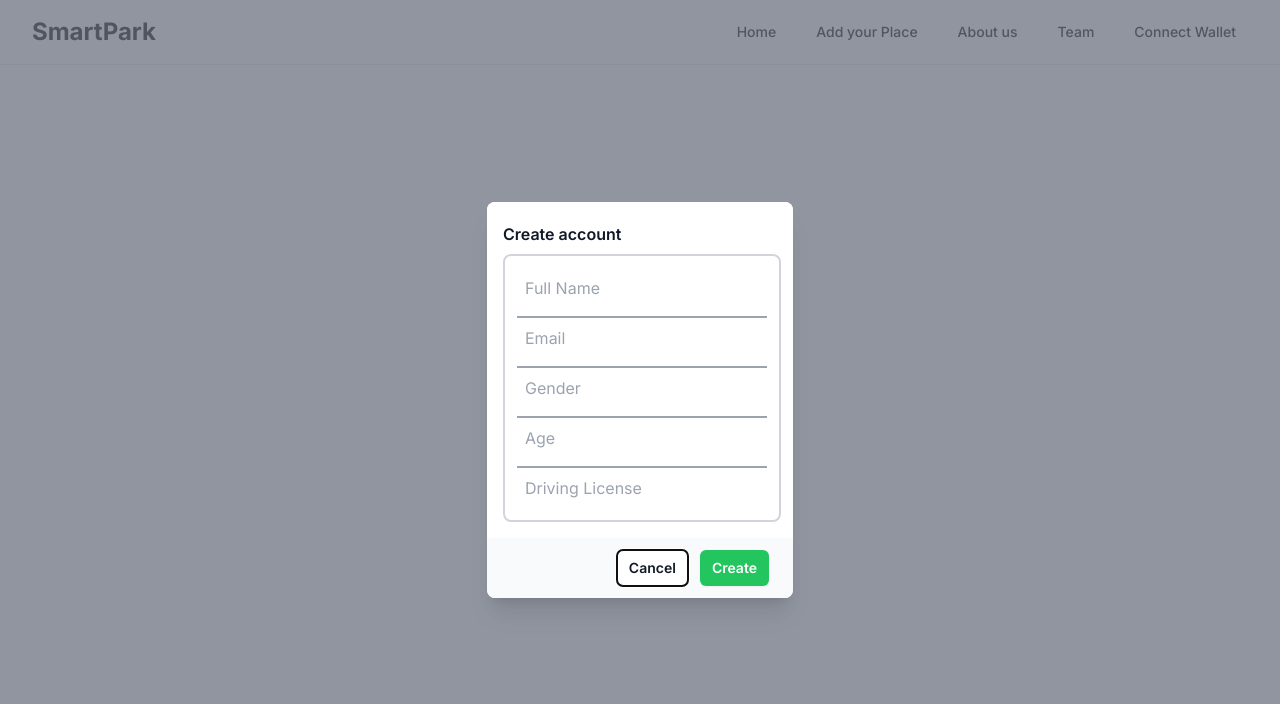
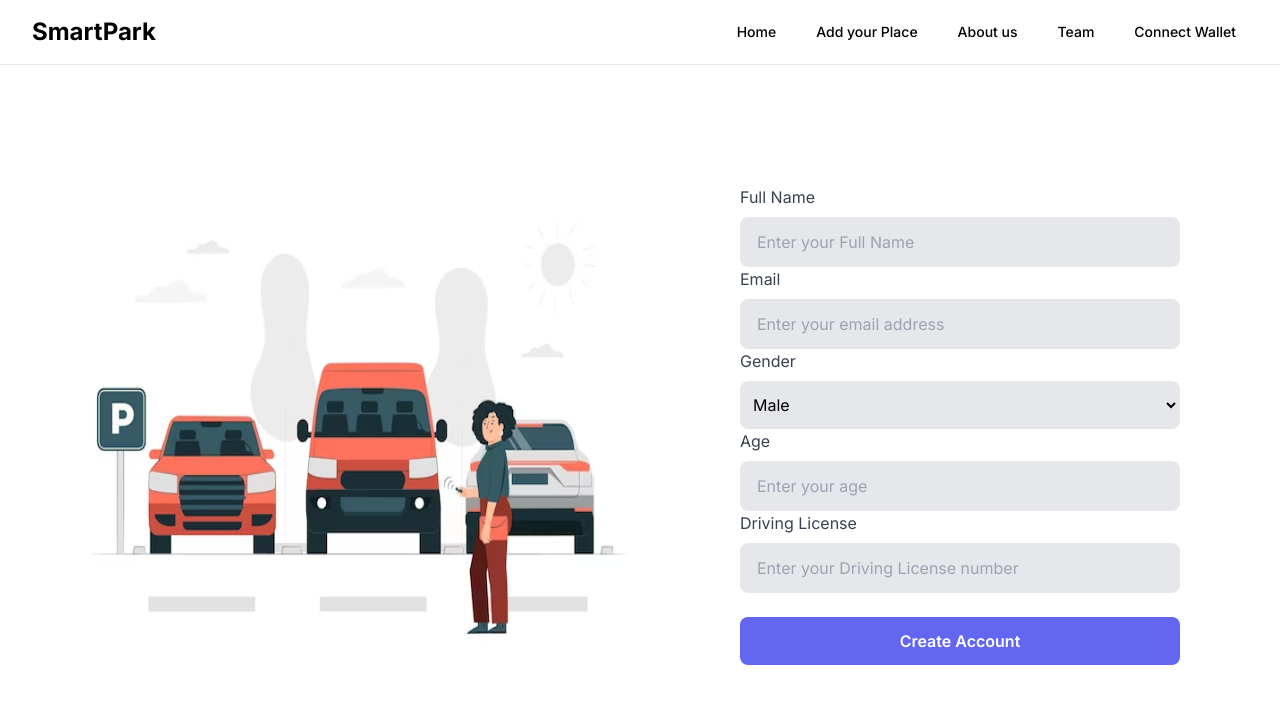
Before and after one commit to Hemanthbugata/SmartPark, a Next.js app: page /signup in a window 1280 px wide. Shown: the top 704 px of the page. Built offline with nearby package versions, Linux system fonts and the light colour scheme.

Commit message:
improvement: navbar and /signup

```diff
--- a/package.json
+++ b/package.json
@@ -17,6 +17,7 @@
     "@types/react": "18.2.21",
     "@types/react-dom": "18.2.7",
     "autoprefixer": "10.4.15",
+    "bufferutil": "^4.0.7",
     "eslint": "8.48.0",
     "eslint-config-next": "13.4.19",
     "next": "13.4.19",
@@ -25,6 +26,7 @@
     "react-dom": "18.2.0",
     "tailwindcss": "3.3.3",
     "typescript": "5.2.2",
+    "utf-8-validate": "^6.0.3",
     "web3": "^4.1.2",
     "web3.storage": "^4.5.5"
   }
--- /dev/null
+++ b/src/app/bookings/page.tsx
@@ -0,0 +1,9 @@
+import React from 'react'
+
+export default function Page() {
+  return (
+    <>
+        <div></div>
+    </>
+  )
+}
--- a/src/app/components/Navbar.tsx
+++ b/src/app/components/Navbar.tsx
@@ -1,6 +1,8 @@
 "use client";
 import { Disclosure, Menu, Transition } from "@headlessui/react";
 import { Bars3Icon, BellIcon, XMarkIcon } from "@heroicons/react/24/outline";
+import { Fragment } from "react";
+import { ChevronDownIcon } from "@heroicons/react/20/solid";
 import { usePathname } from "next/navigation";
 import Link from "next/link";
 import { useWallet } from "../context/WalletContext";
@@ -70,18 +72,129 @@ export default function Navbar() {
                       </Link>
                     ))}
                     {/* Connect metamask wallet */}
-                    <Link href="/signup">
+                    {/* <Link href="/signup"> */}
                       <button
                         className=" hover:bg-gray-700 hover:text-white
                           rounded-md px-3 py-2 text-sm font-medium"
                         onClick={connectWalletHandler}
                       >
-                        {currentAccount
-                          ? "Connected to: " + currentAccount
-                          : "Connect Wallet"}
+                        {currentAccount ? (
+                          <>
+                            <Menu
+                              as="div"
+                              className="relative inline-block text-left"
+                            >
+                              <div>
+                                <Menu.Button className="inline-flex w-full justify-center gap-x-1.5 ">
+                                  Profile
+                                  <svg
+                                    xmlns="http://www.w3.org/2000/svg"
+                                    fill="none"
+                                    viewBox="0 0 24 24"
+                                    strokeWidth="1.5"
+                                    stroke="currentColor"
+                                    className="w-6 h-6"
+                                  >
+                                    <path
+                                      strokeLinecap="round"
+                                      strokeLinejoin="round"
+                                      d="M17.982 18.725A7.488 7.488 0 0012 15.75a7.488 7.488 0 00-5.982 2.975m11.963 0a9 9 0 10-11.963 0m11.963 0A8.966 8.966 0 0112 21a8.966 8.966 0 01-5.982-2.275M15 9.75a3 3 0 11-6 0 3 3 0 016 0z"
+                                    />
+                                  </svg>
+                                </Menu.Button>
+                              </div>
+
+                              <Transition
+                                as={Fragment}
+                                enter="transition ease-out duration-100"
+                                enterFrom="transform opacity-0 scale-95"
+                                enterTo="transform opacity-100 scale-100"
+                                leave="transition ease-in duration-75"
+                                leaveFrom="transform opacity-100 scale-100"
+                                leaveTo="transform opacity-0 scale-95"
+                              >
+                                <Menu.Items className="absolute right-0 z-10 mt-2 w-60 origin-top-right rounded-md bg-white shadow-lg ring-1 ring-black ring-opacity-5 focus:outline-none">
+                                  <div className="py-1">
+                                    <Menu.Item>
+                                      <p className="px-2 py-2 text-gray-900 font-semibold border-b-2">
+                                        Connected to:{" "}
+                                        {`${currentAccount?.substring(
+                                          0,
+                                          5
+                                        )}...${currentAccount?.slice(-4)}`}
+                                      </p>
+                                    </Menu.Item>
+                                    <Menu.Item>
+                                      {({ active }) => (
+                                        <Link
+                                          href="/profile"
+                                          className={classNames(
+                                            active
+                                              ? "bg-gray-100 text-gray-900"
+                                              : "text-gray-700",
+                                            "block px-4 py-2 text-sm"
+                                          )}
+                                        >
+                                          My profile
+                                        </Link>
+                                      )}
+                                    </Menu.Item>
+                                    <Menu.Item>
+                                      {({ active }) => (
+                                        <Link
+                                          href="/bookings"
+                                          className={classNames(
+                                            active
+                                              ? "bg-gray-100 text-gray-900"
+                                              : "text-gray-700",
+                                            "block px-4 py-2 text-sm"
+                                          )}
+                                        >
+                                          My Bookings
+                                        </Link>
+                                      )}
+                                    </Menu.Item>
+                                    <Menu.Item>
+                                      {({ active }) => (
+                                        <Link
+                                          href="/myspots"
+                                          className={classNames(
+                                            active
+                                              ? "bg-gray-100 text-gray-900"
+                                              : "text-gray-700",
+                                            "block px-4 py-2 text-sm"
+                                          )}
+                                        >
+                                          My Parking Spots
+                                        </Link>
+                                      )}
+                                    </Menu.Item>
+                                    <Menu.Item>
+                                      {({ active }) => (
+                                        <Link
+                                          href="/vehicles"
+                                          className={classNames(
+                                            active
+                                              ? "bg-gray-100 text-gray-900"
+                                              : "text-gray-700",
+                                            "block px-4 py-2 text-sm"
+                                          )}
+                                        >
+                                          My Parking Spots
+                                        </Link>
+                                      )}
+                                    </Menu.Item>
+                                  </div>
+                                </Menu.Items>
+                              </Transition>
+                            </Menu>
+                          </>
+                        ) : (
+                          "Connect Wallet"
+                        )}
                         {/* Now here if the wallet is connected then redirect it to signup else not */}
                       </button>
-                    </Link>
+                    {/* </Link> */}
                   </div>
                 </div>
               </div>
--- /dev/null
+++ b/src/app/myspots/page.tsx
@@ -0,0 +1,9 @@
+import React from 'react'
+
+export default function Page() {
+  return (
+    <>
+        <div></div>
+    </>
+  )
+}
--- a/src/app/page.tsx
+++ b/src/app/page.tsx
@@ -176,11 +176,14 @@ export default function Home() {
     <>
       <div className="my-5 mb-10">
         <div className=" flex items-center justify-center gap-2">
-          <input
-            className="bg-gray-100 rounded-full px-5 py-2 shadow-md outline-none justify-self-center"
-            type="search"
-            placeholder="search for a place"
-          />
+          <div className="bg-gray-100 rounded-full border-2 p-2  shadow-md outline-none justify-self-center">
+            <input className=" ps-5 pe-1 py-2 w-30 bg-gray-100 outline-none border-r-2 border-gray-400" type="text" placeholder="search by Address"/>
+            <input
+              className=" ps-5 py-2 w-[40%] bg-gray-100 outline-none"
+              type="number"
+              placeholder="search by pincode"
+            />
+          </div>
           <button className="bg-red-500 rounded-lg px-3 py-2 hover:bg-red-600">
             <svg
               xmlns="http://www.w3.org/2000/svg"
--- /dev/null
+++ b/src/app/profile/page.tsx
@@ -0,0 +1,11 @@
+import React from 'react'
+
+export default function Page() {
+  return (
+    <>
+        <div>
+
+        </div>
+    </>
+  )
+}
--- a/src/app/signup/page.tsx
+++ b/src/app/signup/page.tsx
@@ -8,7 +8,7 @@ import { storeFiles } from "../lib/web3Storage";
 
 export default function Page() {
   const { currentAccount } = useWallet();
-
+  const [isloading, setIsloading] = useState(false);
   const handleSubmit = async (event: React.FormEvent<HTMLFormElement>) => {
     event.preventDefault();
     const form = event.currentTarget;
@@ -38,7 +38,97 @@ export default function Page() {
   const cancelButtonRef = useRef(null);
   return (
     <>
-      <Transition.Root show={open} as={Fragment}>
+      <div className="flex flex-wrap justify-evenly items-center min-h-[90vh]">
+        <img
+          src="../vision.png"
+          alt="img-vect"
+          className="lg:w-[35rem] lg:h-[30rem]"
+        />
+        <div
+          className="px-5 flex items-center justify-center"
+          style={{ width: "30rem" }}
+        >
+          {/* <form onSubmit={handleSubmit}> */}
+          <form className="w-full h-100" onSubmit={handleSubmit}>
+            <div>
+              <label className="block text-gray-700">Full Name</label>
+              <input
+                type="text"
+                name="name"
+                placeholder="Enter your Full Name"
+                className="w-full px-4 py-3 rounded-lg bg-gray-200 mt-2 border focus:border-blue-500 focus:bg-white focus:outline-none"
+                required
+              />
+            </div>
+            <div>
+              <label className="block text-gray-700">Email</label>
+              <input
+                type="email"
+                name="email"
+                placeholder="Enter your email address"
+                className="w-full px-4 py-3 rounded-lg bg-gray-200 mt-2 border focus:border-blue-500 focus:bg-white focus:outline-none"
+                required
+              />
+            </div>
+            <div>
+              <label className="block text-gray-700" htmlFor="gender">
+                Gender
+              </label>
+              <select
+                name="gender"
+                className="w-full px-2 py-3 rounded-lg bg-gray-200 mt-2 border focus:border-blue-500 focus:bg-white focus:outline-none"
+              >
+                <option value="male">Male</option>
+                <option value="female">Female</option>
+                <option value="other">Other</option>
+              </select>
+            </div>
+            <div>
+              <label className="block text-gray-700">Age</label>
+              <input
+                type="number"
+                name="age"
+                placeholder="Enter your age"
+                className="w-full px-4 py-3 rounded-lg bg-gray-200 mt-2 border focus:border-blue-500 focus:bg-white focus:outline-none"
+                required
+              />
+            </div>
+            <div>
+              <label className="block text-gray-700">Driving License</label>
+              <input
+                type="number"
+                name="license"
+                placeholder="Enter your Driving License number"
+                className="w-full px-4 py-3 rounded-lg bg-gray-200 mt-2 border focus:border-blue-500 focus:bg-white focus:outline-none"
+                required
+              />
+            </div>
+            {isloading ? (
+              <>
+                <button
+                  disabled
+                  className="cursor-progress w-full block bg-gray-500  text-white font-semibold rounded-lg
+                  px-4 py-3 mt-6"
+                >
+                  Creating Account
+                </button>
+              </>
+            ) : (
+              <>
+                <button
+                  type="submit"
+                  className="w-full block bg-indigo-500 hover:bg-indigo-400  text-white font-semibold rounded-lg
+                  px-4 py-3 mt-6"
+                >
+                  Create Account
+                </button>
+              </>
+            )}
+          </form>
+        {/* </form> */}
+        </div>
+      </div>
+      {/* <Transition.Root show={open} as={Fragment}>
         <Dialog
           as="div"
           className="relative z-10"
@@ -68,91 +158,6 @@ export default function Page() {
                 leaveFrom="opacity-100 translate-y-0 sm:scale-100"
                 leaveTo="opacity-0 translate-y-4 sm:translate-y-0 sm:scale-95"
               >
-                {/* <Dialog.Panel className="relative transform overflow-hidden rounded-lg bg-white text-left shadow-xl transition-all sm:my-8 sm:w-full sm:max-w-lg">
-                  <div className="bg-white px- pb-4 pt-5 sm:pe-3 sm:pb-4">
-                    <div className="mt-3 text-center sm:ml-4 sm:mt-0 sm:text-left">
-                      <Dialog.Title
-                        as="h3"
-                        className="text-base font-semibold leading-6 text-gray-900"
-                      >
-                        Create account
-                      </Dialog.Title>
-                      <div className="mt-2 border-2 border-gray-300 rounded-lg p-3">
-                        <div>
-                          <input
-                            className="px-2 outline-none h-10"
-                            type="text"
-                            placeholder="Full Name"
-                          />
-                        </div>
-                        <div className="border-t-2 border-gray-400 mt-2">
-                          <input
-                            className="px-2 outline-none h-10"
-                            type="email"
-                            placeholder="Email"
-                          />
-                        </div>
-                        <div className="border-t-2 border-gray-400 mt-2">
-                          <input
-                            className="px-2 outline-none h-10"
-                            type="text"
-                            placeholder="Gender"
-                          />
-                        </div>
-                        <div className="border-t-2 border-gray-400 mt-2">
-                          <input
-                            className="px-2 outline-none h-10"
-                            type="number"
-                            placeholder="Age"
-                          />
-                        </div>
-                        <div className="border-t-2 border-gray-400 mt-2 pt-2 px-2 flex justify-between">
-                          <label className="text-gray-400">
-                            Driver&apos;s License
-                          </label>
-                          <div className="flex items-center bg-gray-500 text-white p-2 rounded-lg gap-1">
-                            <label
-                              htmlFor="licenseimg"
-                              className="cursor-pointer"
-                            >
-                              Upload
-                            </label>
-                            <svg
-                              xmlns="http://www.w3.org/2000/svg"
-                              height="1rem"
-                              viewBox="0 0 512 512"
-                              fill="white"
-                            >
-                              <path d="M0 96C0 60.7 28.7 32 64 32H448c35.3 0 64 28.7 64 64V416c0 35.3-28.7 64-64 64H64c-35.3 0-64-28.7-64-64V96zM323.8 202.5c-4.5-6.6-11.9-10.5-19.8-10.5s-15.4 3.9-19.8 10.5l-87 127.6L170.7 297c-4.6-5.7-11.5-9-18.7-9s-14.2 3.3-18.7 9l-64 80c-5.8 7.2-6.9 17.1-2.9 25.4s12.4 13.6 21.6 13.6h96 32H424c8.9 0 17.1-4.9 21.2-12.8s3.6-17.4-1.4-24.7l-120-176zM112 192a48 48 0 1 0 0-96 48 48 0 1 0 0 96z" />
-                            </svg>
-                          </div>
-                          <input
-                            id="licenseimg"
-                            className="hidden"
-                            type="file"
-                          />
-                        </div>
-                      </div>
-                    </div>
-                  </div>
-                  <div className="bg-gray-50 px-4 py-3 sm:flex sm:flex-row-reverse sm:px-6">
-                    <button
-                      type="button"
-                      className="inline-flex w-full justify-center rounded-md bg-green-500 px-3 py-2 text-sm font-semibold text-white shadow-sm hover:bg-green-600 sm:ml-3 sm:w-auto"
-                      onClick={() => setOpen(false)}
-                    >
-                      Create
-                    </button>
-                    <button
-                      type="button"
-                      className="mt-3 inline-flex w-full justify-center rounded-md bg-white px-3 py-2 text-sm font-semibold text-gray-900 shadow-sm ring-1 ring-inset ring-gray-300 hover:bg-gray-50 sm:mt-0 sm:w-auto"
-                      onClick={() => setOpen(false)}
-                      ref={cancelButtonRef}
-                    >
-                      Cancel
-                    </button>
-                  </div>
-                </Dialog.Panel> */}
                 <form onSubmit={handleSubmit}>
                   <Dialog.Panel className="relative transform overflow-hidden rounded-lg bg-white text-left shadow-xl transition-all sm:my-8 sm:w-full sm:max-w-lg">
                     <div className="bg-white px- pb-4 pt-5 sm:pe-3 sm:pb-4">
@@ -209,34 +214,6 @@ export default function Page() {
                               required
                             />
                           </div>
-                          {/* <div className="border-t-2 border-gray-400 mt-2 pt-2 px-2 flex justify-between">
-                            <label className="text-gray-400">
-                              Driver&apos;s License
-                            </label>
-                            <div className="flex items-center bg-gray-500 text-white p-2 rounded-lg gap-1">
-                              <label
-                                htmlFor="licenseimg"
-                                className="cursor-pointer"
-                              >
-                                Upload
-                              </label>
-                              <svg
-                                xmlns="http://www.w3.org/2000/svg"
-                                height="1rem"
-                                viewBox="0 0 512 512"
-                                fill="white"
-                              >
-                                <path d="M0 96C0 60.7 28.7 32 64 32H448c35.3 0 64 28.7 64 64V416c0 35.3-28.7 64-64 64H64c-35.3 0-64-28.7-64-64V96zM323.8 202.5c-4.5-6.6-11.9-10.5-19.8-10.5s-15.4 3.9-19.8 10.5l-87 127.6L170.7 297c-4.6-5.7-11.5-9-18.7-9s-14.2 3.3-18.7 9l-64 80c-5.8 7.2-6.9 17.1-2.9 25.4s12.4 13.6 21.6 13.6h96 32H424c8.9 0 17.1-4.9 21.2-12.8s3.6-17.4-1.4-24.7l-120-176zM112 192a48 48 0 1 0 0-96 48 48 0 1 0 0 96z" />
-                              </svg>
-                            </div>
-                            <input
-                              id="licenseimg"
-                              className="hidden"
-                              type="file"
-                              name="licenseimg"
-                              required
-                            />
-                          </div> */}
                         </div>
                       </div>
                     </div>
@@ -262,7 +239,7 @@ export default function Page() {
             </div>
           </div>
         </Dialog>
-      </Transition.Root>
+      </Transition.Root> */}
     </>
   );
 }
--- /dev/null
+++ b/src/app/vehicles/page.tsx
@@ -0,0 +1,11 @@
+import React from 'react'
+
+export default function Page() {
+  return (
+    <>
+        <div>
+
+        </div>
+    </>
+  )
+}
```
Also changed, not shown: public/signupimg.png (added), 1 other file (tests, documents, lock files or other folders).
